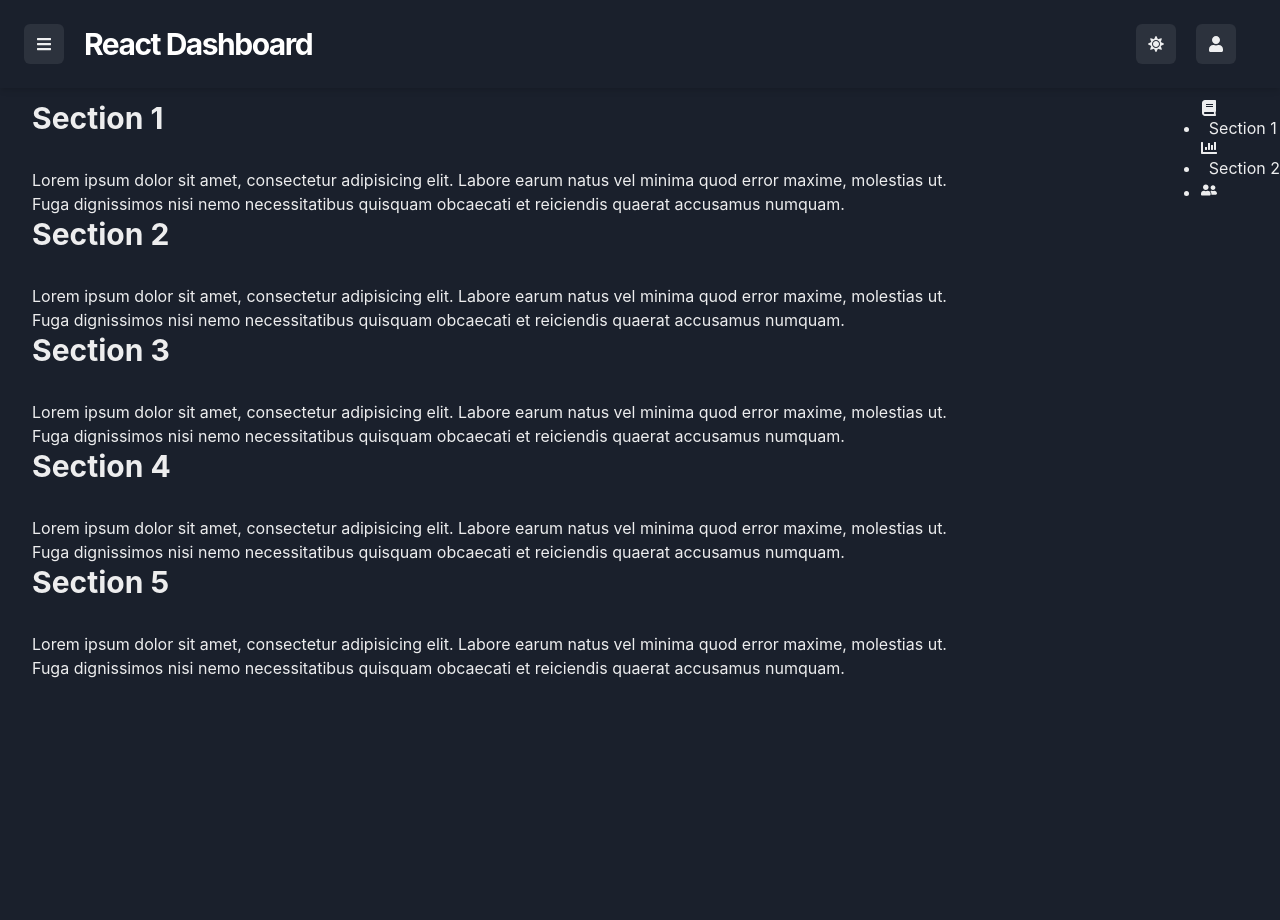
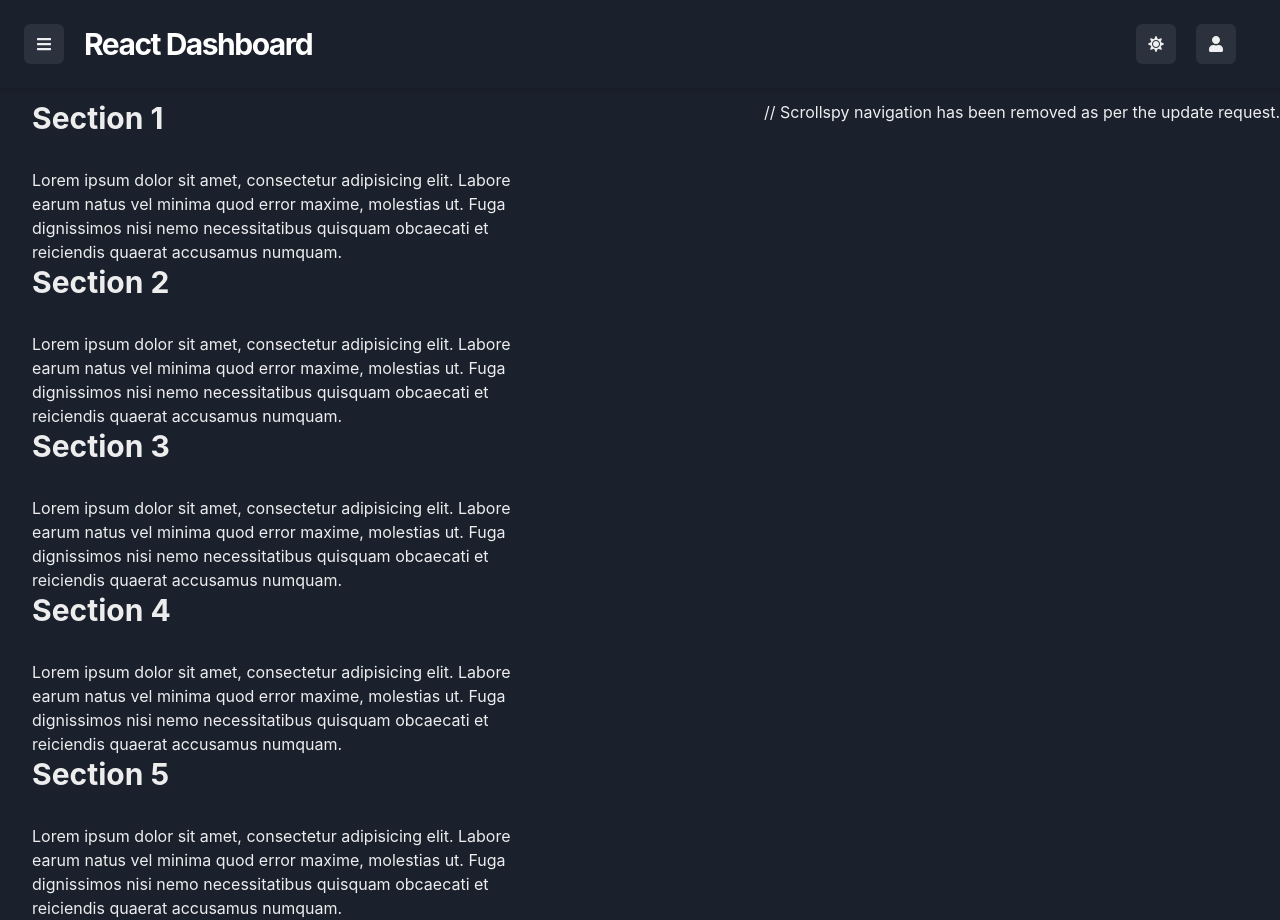
Before and after one commit to GPT-Engineer-App/dashboard-navbar-sidebar, a React (Vite) app: page / in a window 1280 px wide. Before the commit the page ends 800 px from the top, so only its background shows below. Built offline with nearby package versions, Linux system fonts and the light colour scheme.

Commit message:
can you remove the scrollspy?
The scrollspy feature has been removed from the Index page along with its associated state, effect, and function.

```diff
--- a/src/pages/Index.jsx
+++ b/src/pages/Index.jsx
@@ -41,25 +41,7 @@ const Navbar = ({ onOpen, toggleColorMode, colorMode, ...rest }) => {
 };
 
 const Index = () => {
-  const [activeSection, setActiveSection] = useState("section1");
-
-  const handleScroll = () => {
-    const sections = ["section1", "section2", "section3", "section4", "section5"];
-    const currentSection = sections.find((section) => {
-      const element = document.getElementById(section);
-      return element.getBoundingClientRect().top <= 100;
-    });
-    if (currentSection && activeSection !== currentSection) {
-      setActiveSection(currentSection);
-    }
-  };
-
-  useEffect(() => {
-    window.addEventListener("scroll", handleScroll, { passive: true });
-    return () => {
-      window.removeEventListener("scroll", handleScroll);
-    };
-  }, [activeSection]);
+  // Scrollspy related states, effect and function have been removed as they are no longer needed.
   const { isOpen, onOpen, onClose } = useDisclosure();
   const { colorMode, toggleColorMode } = useColorMode();
 
@@ -109,27 +91,7 @@ const Index = () => {
             <Text fontSize="md">Lorem ipsum dolor sit amet, consectetur adipisicing elit. Labore earum natus vel minima quod error maxime, molestias ut. Fuga dignissimos nisi nemo necessitatibus quisquam obcaecati et reiciendis quaerat accusamus numquam.</Text>
           </VStack>
         </Box>
-        <nav className="sticky top-0 pt-5">
-          <ul className="menu-sidebar">
-            <li className={activeSection === "section1" ? "active" : ""} title="Section 1">
-              <a href="#section1">
-                <FaBook />
-                <Text ml="2">Section 1</Text>
-              </a>
-            </li>
-            <li className={activeSection === "section2" ? "active" : ""} title="Section 2">
-              <a href="#section2">
-                <FaChartBar />
-                <Text ml="2">Section 2</Text>
-              </a>
-            </li>
-            <li className={activeSection === "section3" ? "active" : ""}>
-              <a href="#section3">
-                <FaUserFriends title="Section 3" />
-              </a>
-            </li>
-          </ul>
-        </nav>
+        // Scrollspy navigation has been removed as per the update request.
       </Flex>
     </>
   );
```
